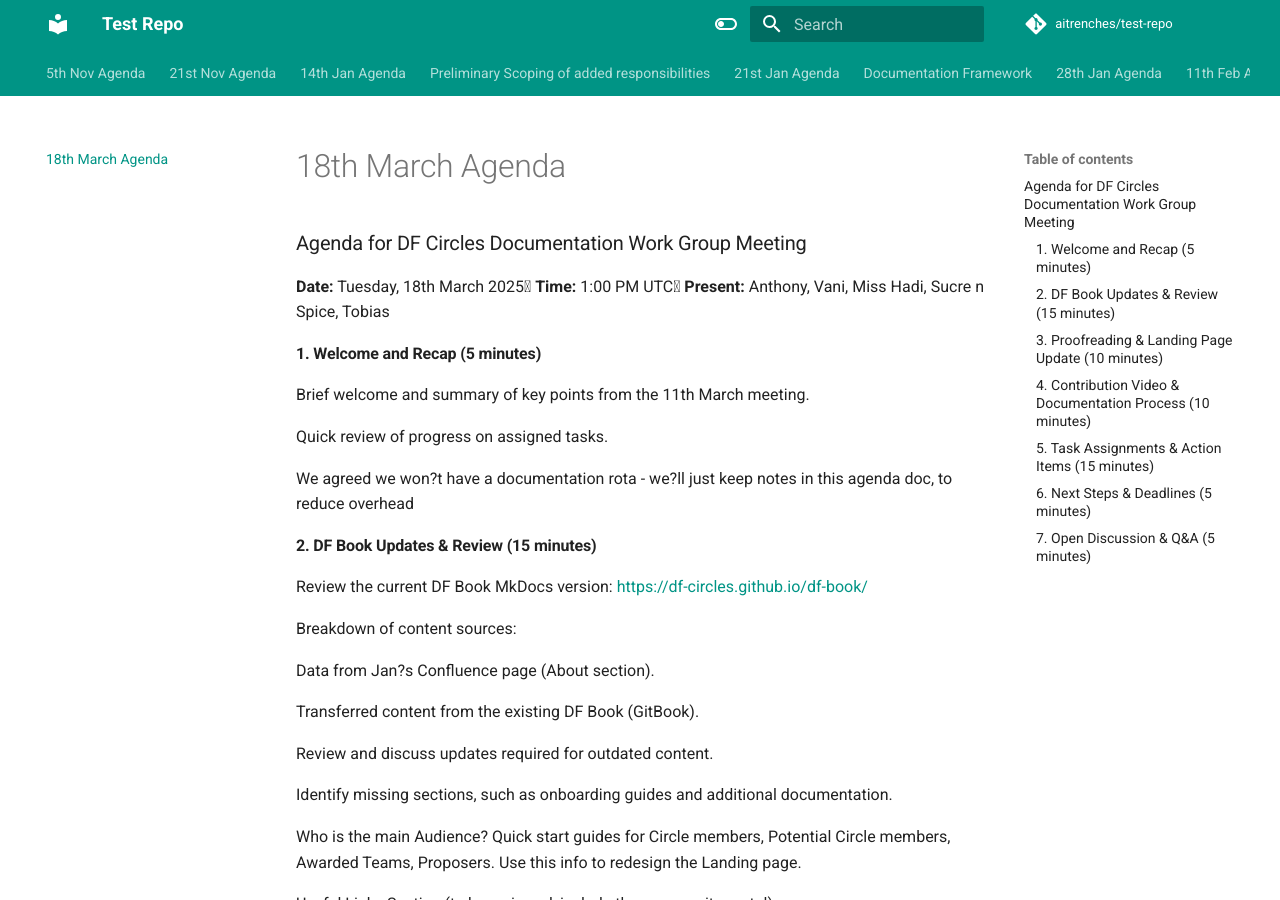
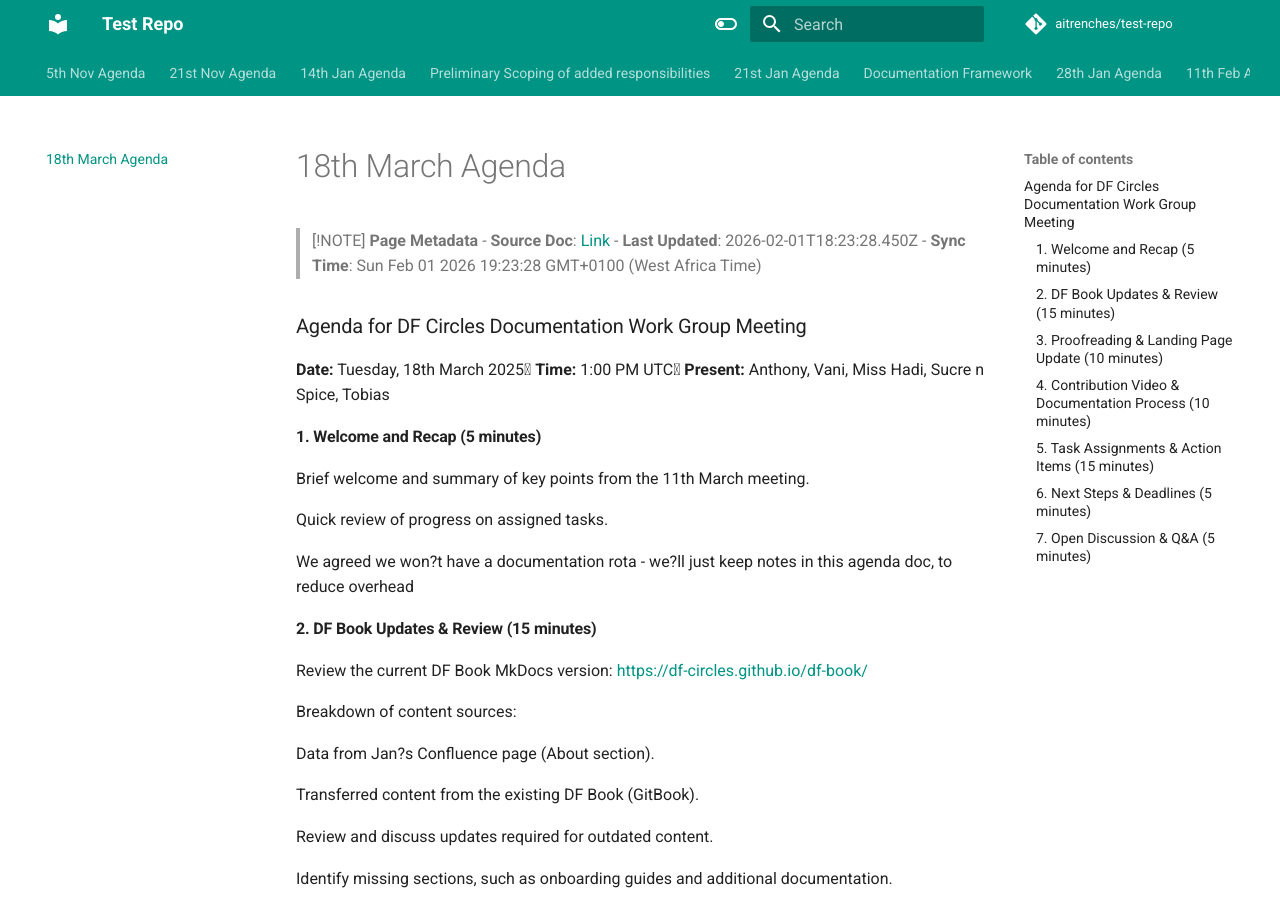
Before and after one commit to aitrenches/test-repo, an MkDocs documentation site: the page built from docs/18th-march-agenda.md, in a window 1280 px wide and 900 px high. Built offline with MkDocs 1.6.1 and Material for MkDocs 9.7.7, drawn with Linux system fonts in a browser that asks for light colours; comment, search, counter and statistics services are not loaded.

Commit message:
Sync tab: 18th March Agenda

```diff
--- a/docs/18th-march-agenda.md
+++ b/docs/18th-march-agenda.md
@@ -1,9 +1,15 @@
 ---
 title: "18th March Agenda"
-last_updated: "2026-01-29T08:34:47.358Z"
+last_updated: "2026-02-01T18:23:28.450Z"
 source_doc: "https://docs.google.com/document/d/1l5-1xQtHEozG9N6FpkFO4A6oixgQ6ZUo8Jx0FXYtqro/edit#heading=h.t.rjg6jp5hfusz"
-sync_timestamp: "Thu Jan 29 2026 09:34:47 GMT+0100 (West Africa Time)"
+sync_timestamp: "Sun Feb 01 2026 19:23:28 GMT+0100 (West Africa Time)"
 ---
+
+> [!NOTE]
+> **Page Metadata**
+> - **Source Doc**: [Link](https://docs.google.com/document/d/1l5-1xQtHEozG9N6FpkFO4A6oixgQ6ZUo8Jx0FXYtqro/edit#heading=h.t.rjg6jp5hfusz)
+> - **Last Updated**: 2026-02-01T18:23:28.450Z
+> - **Sync Time**: Sun Feb 01 2026 19:23:28 GMT+0100 (West Africa Time)
 
 ### Agenda for DF Circles Documentation Work Group Meeting
 
```
